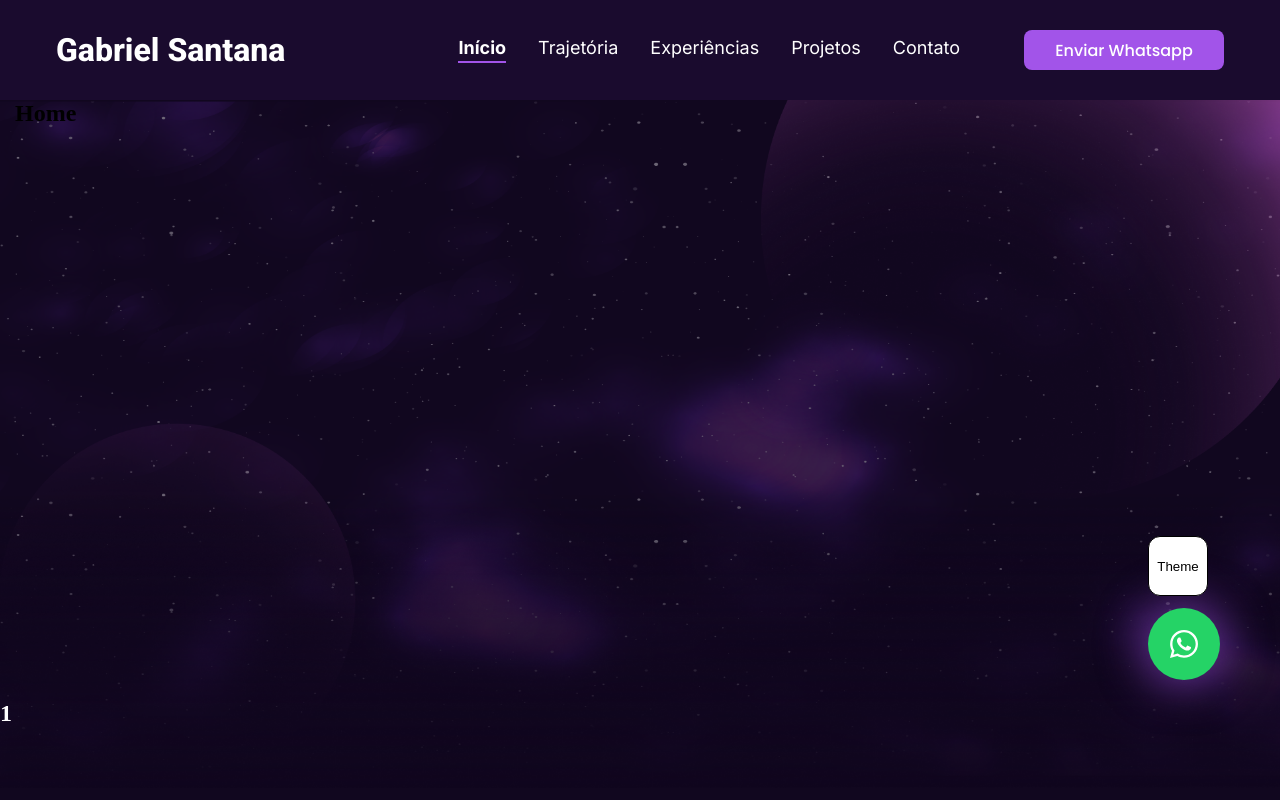
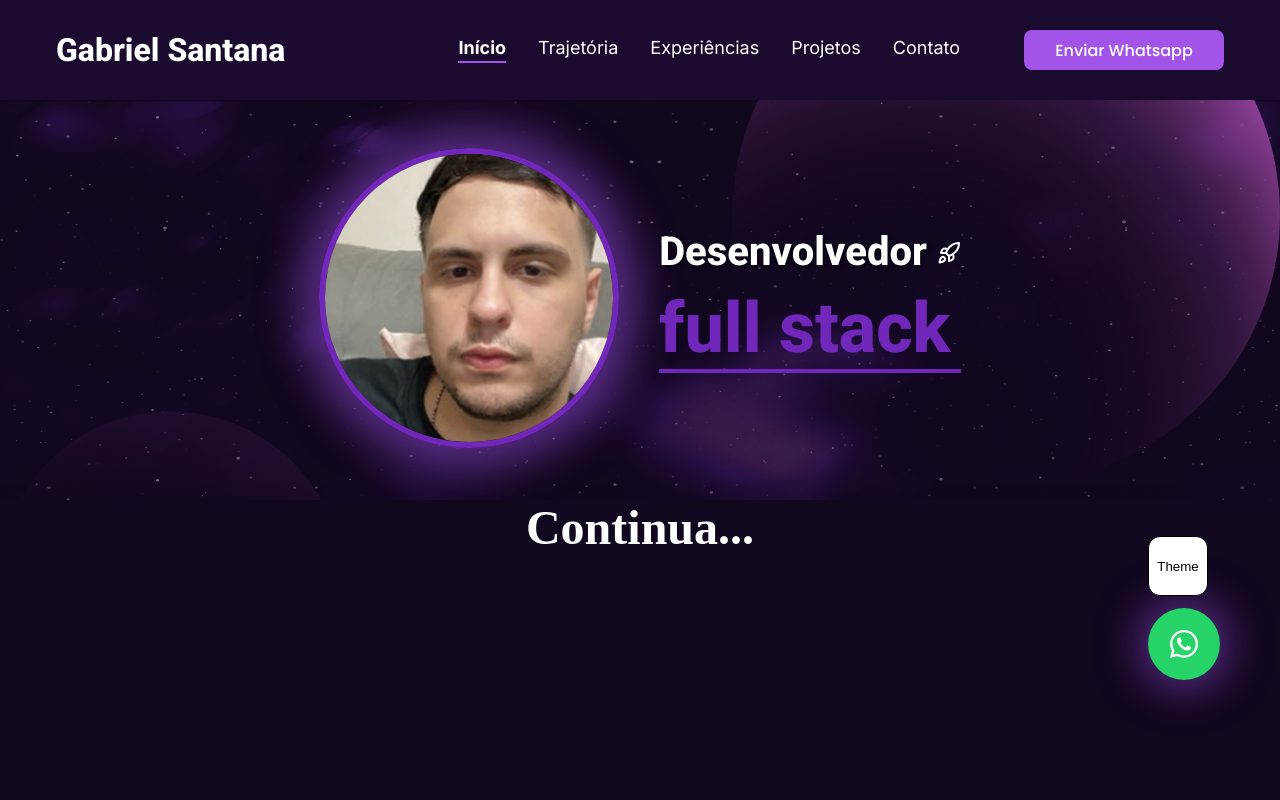
Before and after one commit to GSPadovesi/my-portfolio, a React (Vite) app: page / in a window 1280 px wide. Shown: the top 800 px of the page. Built offline with nearby package versions, Linux system fonts and the light colour scheme.

Commit message:
welcome section

```diff
--- a/package.json
+++ b/package.json
@@ -10,6 +10,7 @@
     "preview": "vite preview"
   },
   "dependencies": {
+    "lucide-react": "^0.542.0",
     "react": "^19.1.0",
     "react-dom": "^19.1.0",
     "react-icons": "^5.5.0",
--- a/src/App.tsx
+++ b/src/App.tsx
@@ -3,7 +3,7 @@ import { Navbar } from './components/navbar/Navbar'
 import { Footer } from './components/footer/Footer'
 import { FaWhatsapp } from "react-icons/fa";
 import { ThemeContext } from './context/ThemeContext';
-import { Home } from './sections/home/Home';
+import { Welcome } from './sections/welcome/Welcome';
 import * as S from './App.styles'
 
 function App() {
@@ -15,7 +15,7 @@ function App() {
     <>
       <Navbar />
       <S.Content>
-        <Home />
+        <Welcome id='inicio-section' />
         <div id='trajetoria-section' style={{ minHeight: '100dvh' }}>
           <h1 style={{ textAlign: 'center', fontSize: '48px', color: '#fff' }}>Continua...</h1>
         </div>
--- a/src/components/navbar/Navbar.styles.ts
+++ b/src/components/navbar/Navbar.styles.ts
@@ -82,7 +82,7 @@ export const WhatsAppButton = styled.button`
     background-color: #843dbe;
   }
 
-  @media (max-width: 768px) {
+  @media (max-width: 1024px) {
     display: none;
   }
 `;
--- a/src/sections/home/Home.styles.ts
+++ /dev/null
@@ -1,51 +0,0 @@
-import styled, { keyframes } from 'styled-components'
-
-const float = keyframes`
-  0%, 100% {
-    transform: translateY(0px) rotate(0deg);
-    opacity: 1;
-  }
-  50% {
-    transform: translateY(-20px) rotate(180deg);
-    opacity: 0.5;
-  }
-`
-
-const glow = keyframes`
-  0%, 100% {
-    box-shadow: 0 0 20px rgba(147, 51, 234, 0.5);
-  }
-  50% {
-    box-shadow: 0 0 40px rgba(147, 51, 234, 0.8);
-  }
-`
-const twinkle = keyframes`
-  0%, 100% {
-    opacity: 0.3;
-    transform: scale(1);
-  }
-  50% {
-    opacity: 1;
-    transform: scale(1.2);
-  }
-`
-
-export const Home = styled.section`
-  width: 100%;
-  min-height: 100dvh;
-  position: relative;
-  overflow: hidden;
-  display: flex;
-  flex-direction: column;
-  background-image: url('/home.png');
-  background-repeat: no-repeat;
-  background-size: cover;
-`
-
-export const HomeHeader = styled.div`
-  width: 100%;
-  max-width: 1250px;
-  min-height: 600px;
-  margin: 0 auto;
-  flex: 1;
-`
--- a/src/sections/home/Home.tsx
+++ /dev/null
@@ -1,16 +0,0 @@
-import * as S from './Home.styles'
-
-export const Home = () => {
-
-
-  return (
-    <S.Home id='inicio-section'>
-      <S.HomeHeader>
-        <h1>Home</h1>
-      </S.HomeHeader>
-      <div style={{ minHeight: '300px' }}>
-        <h1 style={{ color: '#fff' }}>1</h1>
-      </div>
-    </S.Home>
-  )
-}
--- /dev/null
+++ b/src/sections/welcome/Welcome.styles.ts
@@ -0,0 +1,126 @@
+import styled, { keyframes } from 'styled-components'
+
+const float = keyframes`
+  0%, 100% {
+    transform: translateY(0px) rotate(0deg);
+    opacity: 1;
+  }
+  50% {
+    transform: translateY(-20px) rotate(180deg);
+    opacity: 0.5;
+  }
+`
+
+const glow = keyframes`
+  0%, 100% {
+    box-shadow: 0 0 20px rgba(147, 51, 234, 0.5);
+  }
+  50% {
+    box-shadow: 0 0 40px rgba(147, 51, 234, 0.8);
+  }
+`
+const twinkle = keyframes`
+  0%, 100% {
+    opacity: 0.3;
+    transform: scale(1);
+  }
+  50% {
+    opacity: 1;
+    transform: scale(1.2);
+  }
+`
+
+export const Home = styled.section`
+  width: 100%;
+  min-height: 50dvh;
+  position: relative;
+  overflow: hidden;
+  background-image: url('/home.png');
+  background-repeat: no-repeat;
+  background-size: cover;
+  display: flex;
+`
+
+export const HomeContainer = styled.div`
+  width: 100%;
+  max-width: 1250px;
+  margin: 0 auto;
+  display: flex;
+  flex-direction: column;
+  align-items: center;
+  justify-content: center;
+  padding: 16px;
+`
+
+export const HomeHeader = styled.div`
+  width: 100%;
+  height: 100%;
+  display: flex;
+  align-items: center;
+  justify-content: center;
+  gap: 16px;
+
+  @media(min-width: 768px){
+   gap: 40px;
+  }
+
+  @media(min-width: 1440px){
+  }
+`
+
+export const Cover = styled.img`
+  width: 120px;
+  height: 120px;
+  border-radius: 50%;
+  border: 6px solid #7127BA;
+  object-fit: cover;
+  box-shadow: 0 0 40px 20px rgba(155, 77, 224, 0.5);
+
+  @media(min-width: 540px){
+    width: 200px;
+    height: 200px;
+  }
+
+  @media(min-width: 768px){
+    width: 300px;
+    height: 300px;
+  }
+`
+
+export const HomeHeaderContainer = styled.div`
+  display: flex;
+  flex-direction: column;
+  gap: 12px;
+`
+
+export const HomeHeaderSpan = styled.span`
+  font-size: 26px;
+  color: #fff;
+  font-family: 'Roboto', sans-serif;
+  font-weight: 800;
+  text-shadow: 2px 2px 4px rgba(0, 0, 0, 0.6);
+
+  @media(min-width: 768px){
+    font-size: 40px;
+  }
+
+   @media(min-width: 1440px){
+    font-size: 60px;
+  }
+`
+
+export const HomeHeaderTitle = styled.h1`
+  font-size: 48px;
+  font-family: 'Roboto', sans-serif;
+  font-weight: 800;
+  color: #7127BA;
+  border-bottom: 4px solid #7127BA;
+
+  @media(min-width: 768px){
+    font-size: 70px;
+  }
+
+   @media(min-width: 1440px){
+    font-size: 120px;
+  }
+`
--- /dev/null
+++ b/src/sections/welcome/Welcome.tsx
@@ -0,0 +1,22 @@
+import { Rocket } from 'lucide-react'
+import * as S from './Welcome.styles'
+
+export const Welcome = (props: any) => {
+  const { id } = props;
+
+  return (
+    <S.Home id={id}>
+      <S.HomeContainer>
+        <S.HomeHeader>
+          <div>
+            <S.Cover src='/eu.png' />
+          </div>
+          <S.HomeHeaderContainer>
+            <S.HomeHeaderSpan>Desenvolvedor <Rocket /></S.HomeHeaderSpan>
+            <S.HomeHeaderTitle>full stack</S.HomeHeaderTitle>
+          </S.HomeHeaderContainer>
+        </S.HomeHeader>
+      </S.HomeContainer>
+    </S.Home>
+  )
+}
```
Also changed, not shown: public/eu.png (added), 1 other file (tests, documents, lock files or other folders).
